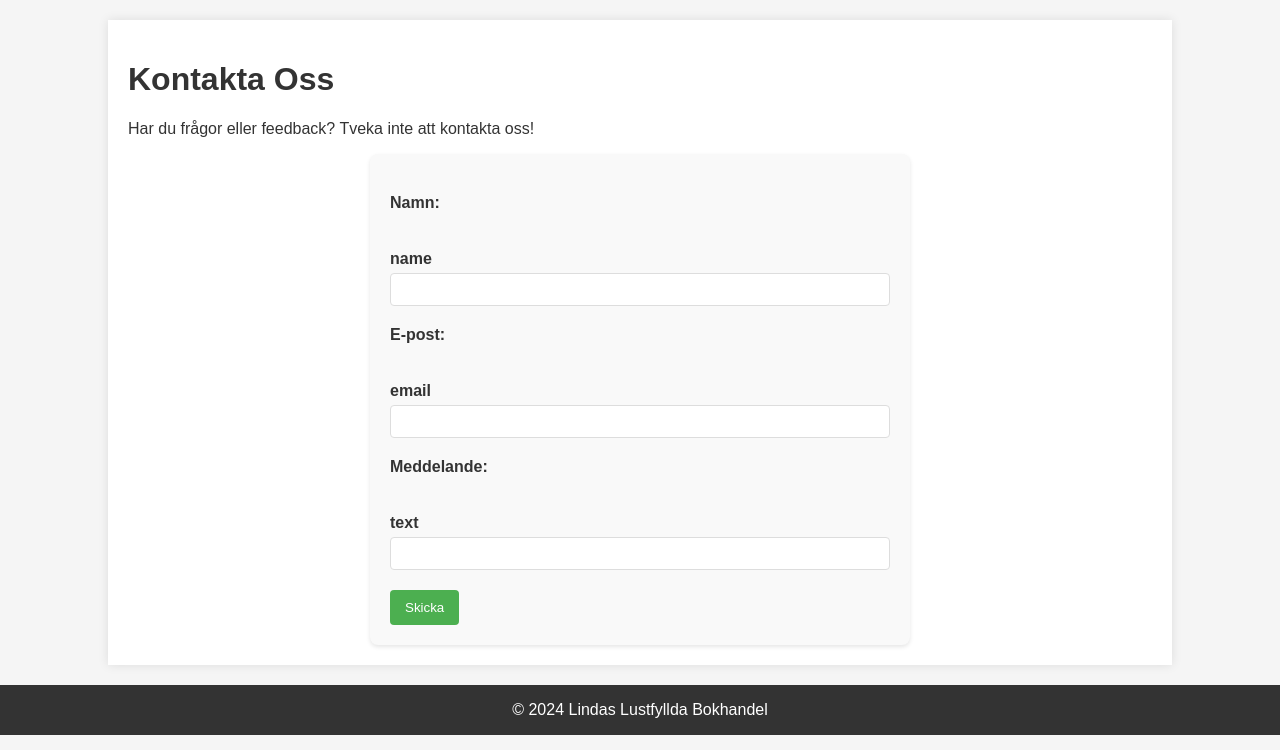
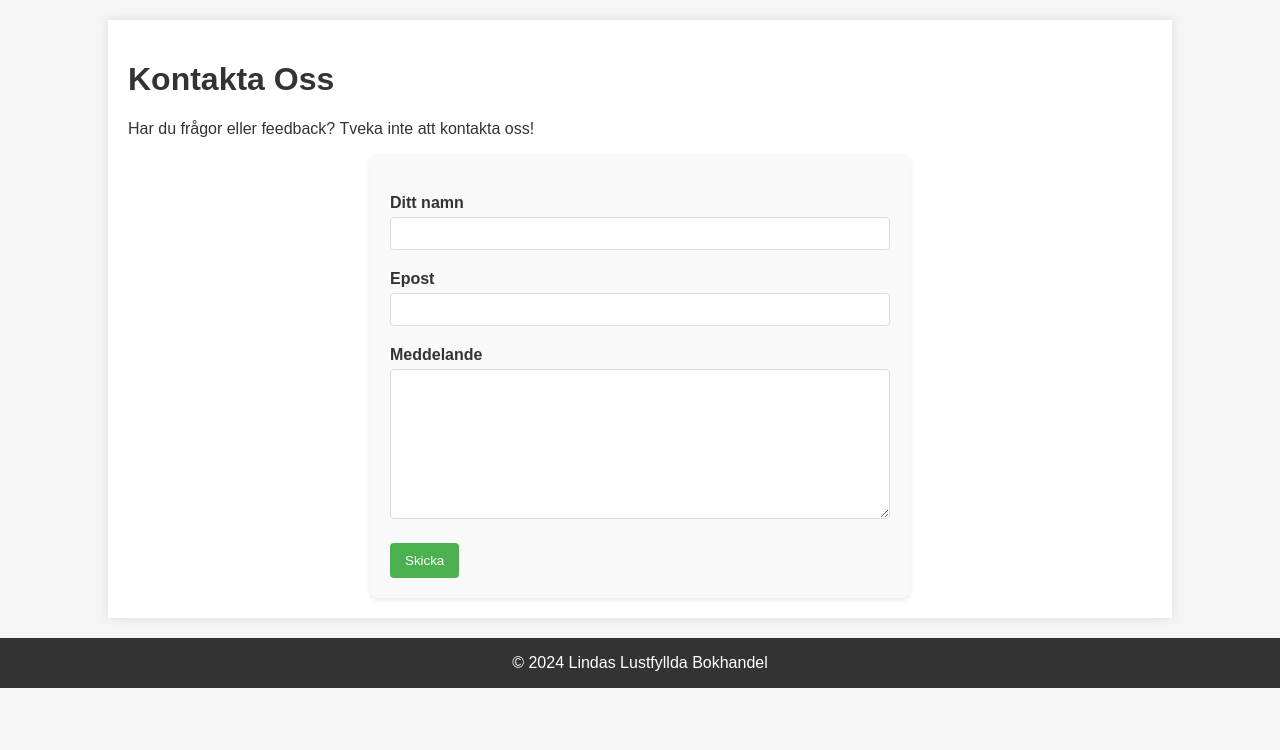
Before and after one commit to sebastianmentor/Lektion8, a Flask app: page /kontakt in a window 1280 px wide. Shown: the part 50-800 px from the top of the page. Run offline with Flask 3, Linux system fonts and the light colour scheme; parts of the project's set-up code (start-up, migrations or seed data) failed here and were passed over; some libraries are stand-ins or nearby versions.

Commit message:
Added addBok.html

```diff
--- a/app.py
+++ b/app.py
@@ -43,7 +43,7 @@ def bok(bokid):
 
 @app.route('/kontakt', methods = ['GET', 'POST'])
 def kontakt():
-    form = KontaktaOssForm()
+    form = KontaktaOssForm(request.form)
 
     if form.validate_on_submit():
         print(form.name.data)
--- a/templates/kontakt.html
+++ b/templates/kontakt.html
@@ -9,15 +9,12 @@
 
     <form action="" method="post">
         {{ form.csrf_token }}
-        <label for="namn">Namn:</label><br>
         {{ render_field(form.name) }}
         <!-- <input type="text" id="namn" name="namn" required><br> -->
 
-        <label for="email">E-post:</label><br>
         {{ render_field(form.email) }}
         <!-- <input type="email" id="email" name="email" required><br> -->
 
-        <label for="meddelande">Meddelande:</label><br>
         {{ render_field(form.text) }}
         <!-- <textarea id="meddelande" name="meddelande" required></textarea><br> -->
 
--- a/views/forms.py
+++ b/views/forms.py
@@ -1,8 +1,14 @@
 from flask_wtf import FlaskForm
-from wtforms import Form, StringField, validators
+from wtforms import Form, StringField, validators, TextAreaField
 
 
 class KontaktaOssForm(FlaskForm):
-    name = StringField("name", [validators.Length(min=2,max=666)])
-    email = StringField("email")
-    text = StringField("text")
+    name = StringField(
+        label="Ditt namn",
+        validators=[
+            validators.Length(min=2,max=8, message='Gör om och gör rätt!'),
+            validators.DataRequired(message='Du måste fylla i')
+            ])
+
+    email = StringField("Epost")
+    text = TextAreaField("Meddelande")
```
Also changed, not shown: templates/addBok.html (added, +22 -0 lines).
